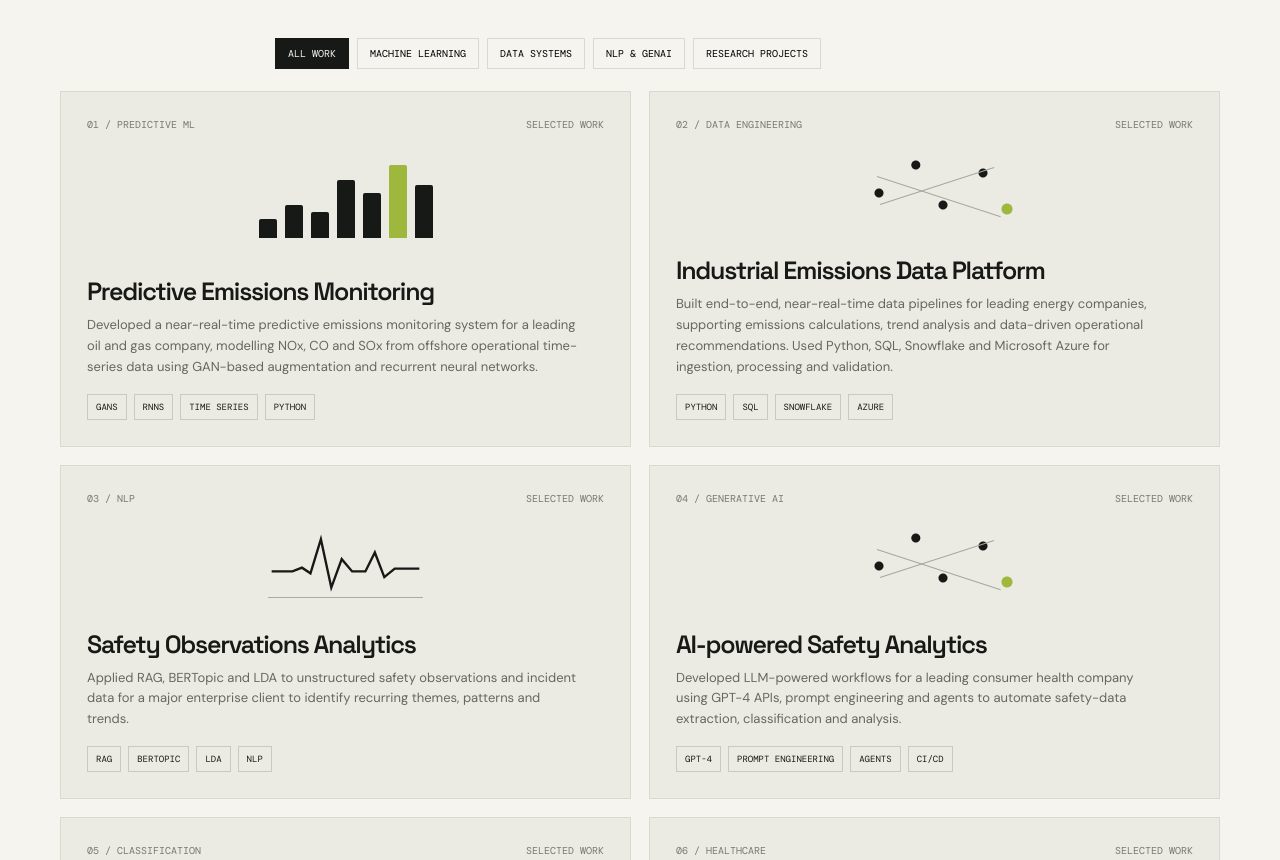
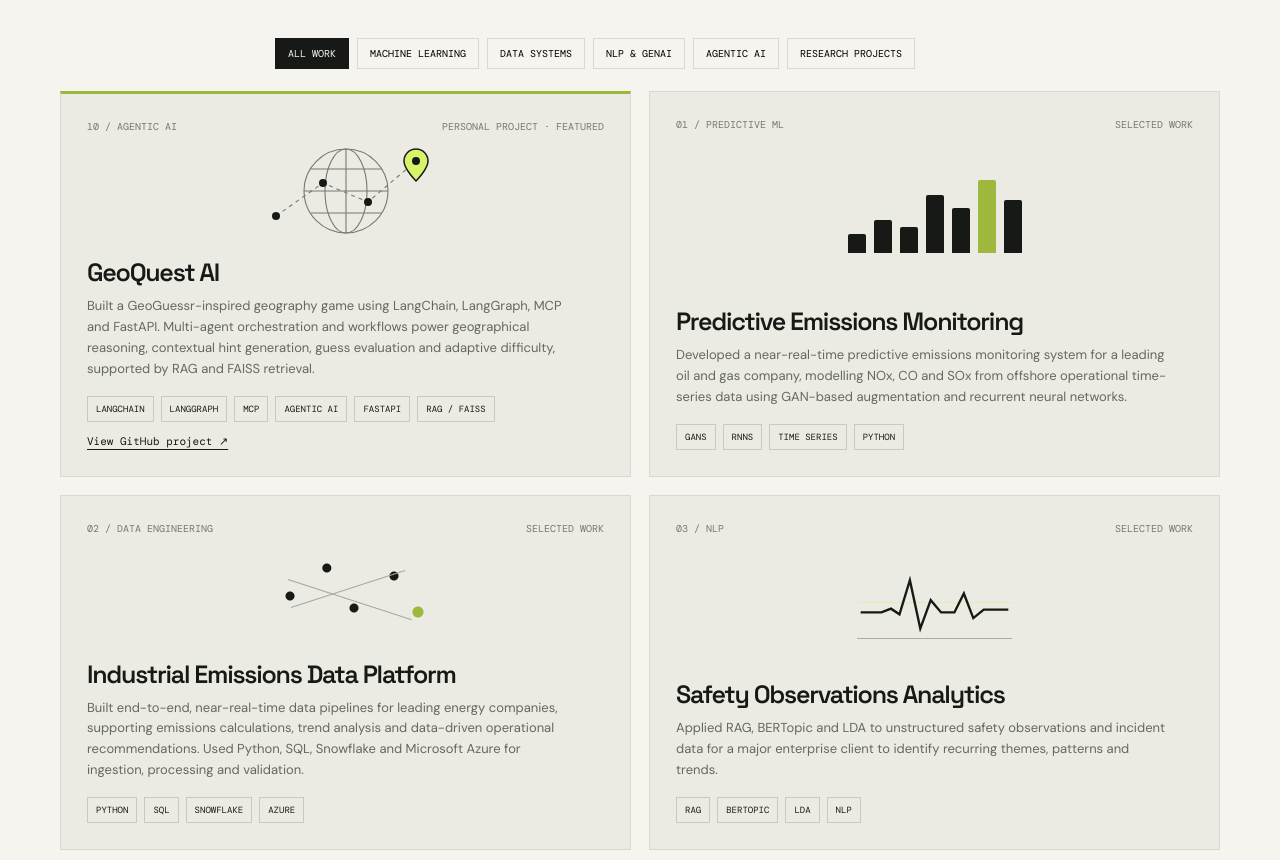
Before and after one commit to sahreen-sajjad/portfolio, a plain HTML site: page index.html in a window 1280 px wide. Shown: the part 1820-2680 px from the top of the page. Drawn offline with nearby package versions, Linux system fonts and the light colour scheme.

Commit message:
Add GeoQuest AI featured project and agentic AI skills

```diff
--- a/index.html
+++ b/index.html
@@ -56,7 +56,7 @@
     .project h3{font:600 25px var(--display);letter-spacing:-.05em;margin:8px 0}
     .project p{font-size:13px;line-height:1.6;color:#65685f;max-width:490px;margin:0 0 16px}
     .tags{display:flex;gap:7px;flex-wrap:wrap}.tags span{font:9px var(--mono);padding:6px 8px;border:1px solid #c9c9bf;text-transform:uppercase}
-    .project[hidden]{display:none}
+    .featured-project{border-top:3px solid #9db83d}.project[hidden]{display:none}
     .about-grid{display:grid;grid-template-columns:1fr 1fr;gap:80px}
     .about-text{font:400 clamp(21px,2.6vw,31px)/1.35 var(--display);letter-spacing:-.04em;max-width:570px}
     .about-text em{font-style:normal;background:var(--acid);padding:0 4px}
@@ -121,9 +121,15 @@
       <div class="wrap">
         <div class="section-head reveal"><div class="kicker">02 / Selected work</div><div><h2>A few problems I’ve worked on.</h2><p>Selected project stories. Some work was delivered in a proprietary industrial environment, so the descriptions focus on the problem-solving and outcomes rather than confidential implementation details.</p></div></div>
         <div class="project-tools reveal" role="group" aria-label="Filter projects">
-          <button class="filter active" data-filter="all">All work</button><button class="filter" data-filter="ml">Machine learning</button><button class="filter" data-filter="data">Data systems</button><button class="filter" data-filter="nlp">NLP &amp; GenAI</button><button class="filter" data-filter="research">Research projects</button>
+          <button class="filter active" data-filter="all">All work</button><button class="filter" data-filter="ml">Machine learning</button><button class="filter" data-filter="data">Data systems</button><button class="filter" data-filter="nlp">NLP &amp; GenAI</button><button class="filter" data-filter="agentic">Agentic AI</button><button class="filter" data-filter="research">Research projects</button>
         </div>
         <div class="projects">
+          <article class="project reveal featured-project" data-category="nlp agentic">
+            <div class="project-top"><span>10 / Agentic AI</span><span>Personal project · Featured</span></div>
+            <div class="project-mark"><svg viewBox="0 0 200 100" width="200" height="100" fill="none" aria-hidden="true"><g stroke="#777a70" stroke-width="1.1"><circle cx="100" cy="50" r="42"/><ellipse cx="100" cy="50" rx="21" ry="42"/><path d="M58 50h84M65 28h70M65 72h70M100 8v84"/><path d="M30 75L77 42 122 61 170 20" stroke-dasharray="4 4"/></g><g fill="#171916"><circle cx="30" cy="75" r="4"/><circle cx="77" cy="42" r="4"/><circle cx="122" cy="61" r="4"/></g><path d="M170 8a12 12 0 0 0-12 12c0 8 12 20 12 20s12-12 12-20a12 12 0 0 0-12-12Z" fill="#d7f36a" stroke="#171916" stroke-width="1.5"/><circle cx="170" cy="20" r="4" fill="#171916"/></svg></div>
+            <div><h3>GeoQuest AI</h3><p>Built a GeoGuessr-inspired geography game using LangChain, LangGraph, MCP and FastAPI. Multi-agent orchestration and workflows power geographical reasoning, contextual hint generation, guess evaluation and adaptive difficulty, supported by RAG and FAISS retrieval.</p><div class="tags"><span>LangChain</span><span>LangGraph</span><span>MCP</span><span>Agentic AI</span><span>FastAPI</span><span>RAG / FAISS</span></div><a class="paper-link" href="https://github.com/sahreen-sajjad/geoquest-ai" target="_blank" rel="noopener noreferrer">View GitHub project ↗</a></div>
+          </article>
+
           <article class="project reveal" data-category="ml">
             <div class="project-top"><span>01 / Predictive ML</span><span>Selected work</span></div>
             <div class="project-mark"><div class="bars"><i></i><i></i><i></i><i></i><i></i><i></i><i></i></div></div>
@@ -139,7 +145,7 @@
             <div class="project-mark"><div class="pulse"><svg viewBox="0 0 160 75" fill="none"><path d="M2 48 L24 48 L34 44 L43 50 L54 14 L65 65 L76 35 L87 48 L101 48 L111 28 L121 54 L132 45 L158 45" stroke="#171916" stroke-width="2.5"/></svg></div></div>
             <div><h3>Safety Observations Analytics</h3><p>Applied RAG, BERTopic and LDA to unstructured safety observations and incident data for a major enterprise client to identify recurring themes, patterns and trends.</p><div class="tags"><span>RAG</span><span>BERTopic</span><span>LDA</span><span>NLP</span></div></div>
           </article>
-          <article class="project reveal" data-category="nlp">
+          <article class="project reveal" data-category="nlp agentic">
             <div class="project-top"><span>04 / Generative AI</span><span>Selected work</span></div>
             <div class="project-mark"><div class="network"></div></div>
             <div><h3>AI-powered Safety Analytics</h3><p>Developed LLM-powered workflows for a leading consumer health company using GPT-4 APIs, prompt engineering and agents to automate safety-data extraction, classification and analysis.</p><div class="tags"><span>GPT-4</span><span>Prompt engineering</span><span>Agents</span><span>CI/CD</span></div></div>
@@ -209,14 +215,14 @@
     <section id="toolkit">
       <div class="wrap">
         <div class="section-head reveal"><div class="kicker">06 / Toolkit</div><div><h2>The tools behind the work.</h2><p>A working toolkit across data analysis, machine learning, databases and visualisation.</p></div></div>
-        <div class="skills reveal"><span>Python</span><span>Pandas</span><span>SQL</span><span>Scikit-learn</span><span>TensorFlow / Keras</span><span>Plotly</span><span>Shiny</span><span>Azure</span><span>Git</span><span>Poetry</span><span>SSMS</span><span>Time-series data</span><span>Model deployment</span><span>Data visualisation</span><span>RAG</span><span>BERTopic</span><span>XGBoost</span><span>Snowflake</span><span>Hugging Face</span><span>Docker</span><span>Power BI</span><span>Tableau</span></div>
+        <div class="skills reveal"><span>Python</span><span>Pandas</span><span>SQL</span><span>Scikit-learn</span><span>TensorFlow / Keras</span><span>Plotly</span><span>Shiny</span><span>Azure</span><span>Git</span><span>Poetry</span><span>SSMS</span><span>Time-series data</span><span>Model deployment</span><span>Data visualisation</span><span>RAG</span><span>LangChain</span><span>LangGraph</span><span>MCP</span><span>FastAPI</span><span>FAISS</span><span>BERTopic</span><span>XGBoost</span><span>Snowflake</span><span>Hugging Face</span><span>Docker</span><span>Power BI</span><span>Tableau</span></div>
       </div>
     </section>
     <section id="outside">
       <div class="wrap">
         <div class="section-head reveal"><div class="kicker">07 / Beyond the code</div><div><h2>When I’m not looking at data.</h2><p>I'm kind of still looking at data.</p></div></div>
         <div class="outside-grid">
-          <article class="outside-card reveal"><div class="outside-icon">◎</div><h3>GeoGuessr</h3><p>I love playing GeoGuessr — figuring out where in the world I’ve landed from a road sign, a landscape or a tiny detail.</p></article>
+          <article class="outside-card reveal"><div class="outside-icon">◎</div><h3>GeoGuessr</h3><p>I love playing GeoGuessr — figuring out where in the world I’ve landed from a road sign, a landscape or a tiny detail. That interest inspired me to build GeoQuest AI, my own agent-powered geography game.</p><a class="paper-link" href="https://github.com/sahreen-sajjad/geoquest-ai" target="_blank" rel="noopener noreferrer">Explore GeoQuest AI ↗</a></article>
           <article class="outside-card reveal"><div class="outside-icon">▣</div><h3>Film Club</h3><p>I host a film club where we pick themes, watch films and share opinions — sometimes very strong ones. Some of my favourite films are <em>Into the Wild</em>, <em>Trainspotting</em> and <em>City of God</em>.</p><a class="paper-link" href="https://sahreensajjad.github.io/filmclub/" target="_blank" rel="noopener noreferrer">Visit Film Club ↗</a></article>
         </div>
       </div>
@@ -312,7 +318,7 @@
         button.classList.add('active');
         const filter = button.dataset.filter;
         document.querySelectorAll('.project').forEach(card => {
-          card.hidden = filter !== 'all' && card.dataset.category !== filter;
+          card.hidden = filter !== 'all' && !card.dataset.category.split(/\s+/).includes(filter);
         });
       });
     });
```
